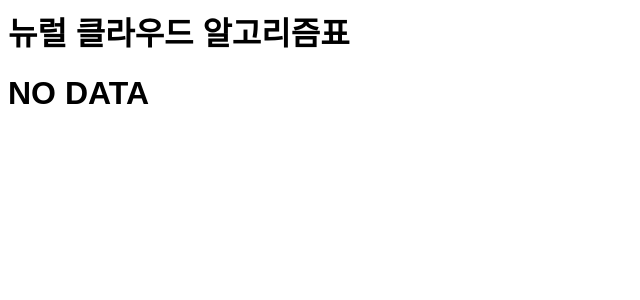
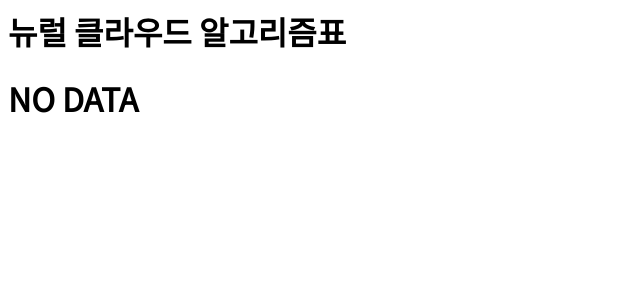
Before and after one commit to o-tantk/NeuralCloud, a Django app: template algorithm/templates/algorithm/index.html in a window 1280 px wide. Shown: the top 300 px of the page, without its empty margins (0-640 px from the left). Run offline with Django 4.2, Linux system fonts and the light colour scheme; the template is opened without the code that fills it, so the values that code supplies are empty.

Commit message:
잘못된 font import 수정

```diff
--- a/algorithm/static/algorithm/style.css
+++ b/algorithm/static/algorithm/style.css
@@ -1,7 +1,4 @@
-@font-face {
-    font-family: 'Noto Sans KR';
-    src: url(https://fonts.googleapis.com/css2?family=Noto+Sans+KR&display=swap);
-}
+@import url(https://fonts.googleapis.com/css2?family=Noto+Sans+KR&display=swap);
 
 body {
     font-family: 'Noto Sans KR', sans-serif;
```
